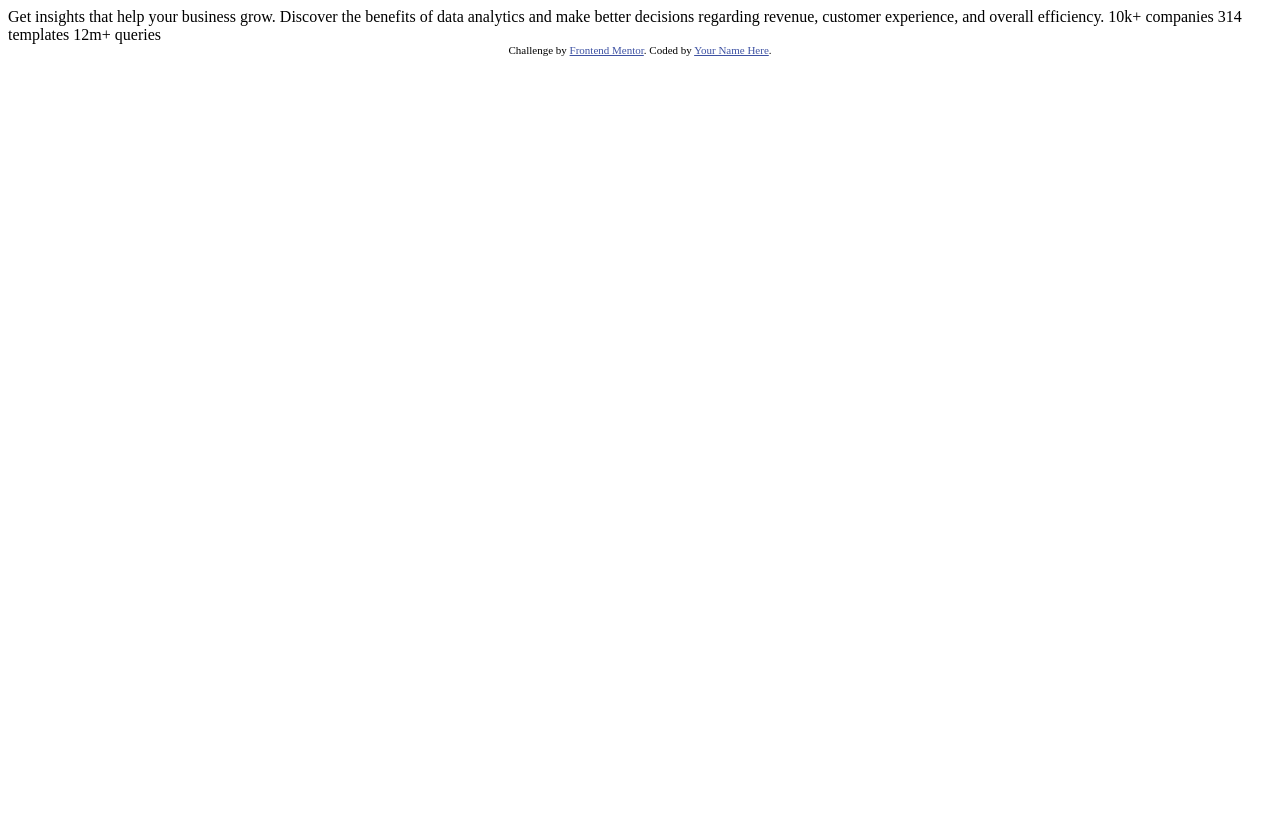
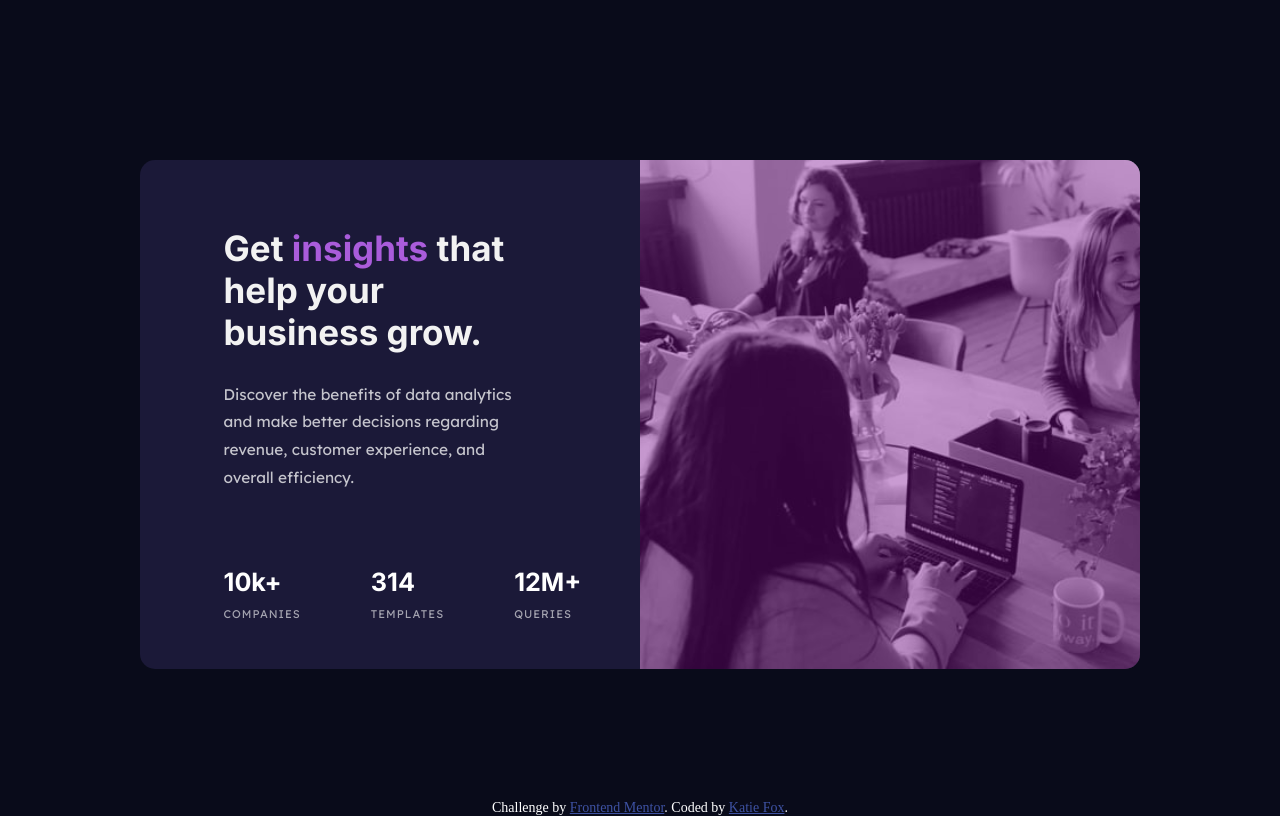
Before and after one commit to ola-show/frontendmentor, a plain HTML site: page stats-preview-card-component-main/index.html in a window 1280 px wide. Drawn offline with Linux system fonts and the light colour scheme.

Commit message:
Finished stats-preview-card project
Finished stats-preview-card project.

```diff
--- a/stats-preview-card-component-main/index.html
+++ b/stats-preview-card-component-main/index.html
@@ -2,32 +2,73 @@
 <html lang="en">
 <head>
   <meta charset="UTF-8">
-  <meta name="viewport" content="width=device-width, initial-scale=1.0"> <!-- displays site properly based on user's device -->
+  <!-- displays site properly based on user's device -->
+  <meta name="viewport" content="width=device-width, initial-scale=1.0">
 
+    <!-- Imports the CSS for the page -->
+    <link rel="stylesheet" href="styles/index.css">
+
+    <!-- Icon and Title: Shows up in browser tab -->
   <link rel="icon" type="image/png" sizes="32x32" href="./images/favicon-32x32.png">
+  <title>Frontend Mentor | Stats preview card component | Katie Fox</title>
 
-  <title>Frontend Mentor | Stats preview card component</title>
-
-  <!-- Feel free to remove these styles or customise in your own stylesheet 👍 -->
-  <style>
-    .attribution { font-size: 11px; text-align: center; }
-    .attribution a { color: hsl(228, 45%, 44%); }
-  </style>
 </head>
 <body>
+  <!-- Makes an invisible box around everything -->
+  <div id="showbox"  class="row">
+    <!-- Holds 2 main boxes -->
+    <div id="bigbox">
+      <!-- Top Box: Holds image of workers -->
+      <div id="topbox">
+      </div>
+      <!-- Bottom Box: Holds text and stats containers -->
+      <div id="bottombox">
+        <div id="textarea">
+          <!-- Text inside box -->
+          <h1>
+            Get <span id="highlight">insights</span> that help your business grow.
+          </h1>
+          <p>
+            Discover the benefits of data analytics and make better decisions regarding revenue, customer experience, and overall efficiency.
+          </p>
+        </div>
+        <div id="statsbox">
+          <!-- Left stats container -->
+          <div class="stats">
+            <div class="k">
+              10k+
+            </div>
+            <div class="what">
+              Companies
+            </div>
+          </div>
+          <!-- Center stats container -->
+          <div class="stats">
+            <div class="k">
+              314
+            </div>
+            <div class="what">
+              Templates
+            </div>
+          </div>
+          <!-- Right stats container -->
+          <div class="stats">
+            <div class="k">
+              12M+
+            </div>
+            <div class="what">
+              Queries
+            </div>
+          </div>
+        </div>
+      </div>
+    </div>
+  </div>
 
-  Get insights that help your business grow.
-
-  Discover the benefits of data analytics and make better decisions regarding revenue, customer
-  experience, and overall efficiency.
-
-  10k+ companies
-  314 templates
-  12m+ queries
-
-  <div class="attribution">
+  <!-- Code by FrontEndMentor.io -->
+  <div id="attribution">
     Challenge by <a href="https://www.frontendmentor.io?ref=challenge" target="_blank">Frontend Mentor</a>.
-    Coded by <a href="#">Your Name Here</a>.
+    Coded by <a href="#">Katie Fox</a>.
   </div>
 </body>
 </html>
--- /dev/null
+++ b/stats-preview-card-component-main/styles/index.css
@@ -0,0 +1,250 @@
+/* Imports Inter font 400 and 700 weight */
+@import url('https://fonts.googleapis.com/css2?family=Inter:wght@400;700&display=swap');
+
+/* Imports Lexend Deca font 400 weight */
+@import url('https://fonts.googleapis.com/css2?family=Lexend+Deca&display=swap');
+
+/* Sets universal CSS variables */
+:root {
+    --primary-color: hsl(244, 38%, 16%);
+    --secondary-color: hsl(277, 64%, 61%);
+    --text-head-num: hsl(0, 0%, 100%);
+    --text-main: hsla(0, 0%, 100%, 0.75);
+    --text-stat: hsla(0, 0%, 100%, 0.6);
+}
+
+/* Makes every element into a box that includes margins and padding. */
+* {
+    box-sizing: border-box;
+    margin: 0;
+    padding: 0;
+}
+
+
+/* ELEMENT FORMATTING */
+/* Place all element formatting here. */
+
+/* Effects all elements */
+html {
+    /* Background sized for mobile first  */
+    background-color: hsl(233, 47%, 7%);
+    font-size: 15px;
+}
+
+
+/* CLASS FORMATTING */
+/* Place all class formatting here. */
+
+/* Formats boxes containing numbers and labels */
+.stats {
+    margin: 1.4em;
+}
+
+/* Formats numbers in stats box */
+.k {
+    color: var(--text-head-num);
+    font-family: 'Inter', sans-serif;
+    font-size: 2.2em;
+    font-weight: 700;
+    padding-bottom: 0.4em;
+}
+
+/* Formats words in stats box */
+.what {
+    color: var(--text-stat);
+    font-family: 'Lexend Deca', sans-serif;
+    font-size: 1.2em;
+    font-weight: 400;
+    letter-spacing: 1px;
+    text-transform: uppercase;
+}
+
+
+/* ID FORMATTING */
+/* Place all id formatting here. */
+
+/* Makes a foundation the size of the view height */
+#showbox {
+    padding: 8em 0;
+}
+
+/* Formats the main container */
+#bigbox {
+    margin: auto;
+    width: 85%;
+    background-color: var(--primary-color);
+    display: flex;
+    flex-direction: column;
+    border-radius: 15px;
+}
+
+/* Formats the top box */
+#topbox {
+    aspect-ratio: 1.3 / 1;
+    background-image: url(../images/image-header-mobile.jpg);
+    background-repeat: no-repeat;
+    background-size: cover;
+    width: 100%;
+    border-radius: 15px 15px 0 0;
+    display: block;
+    margin-left: auto;
+    margin-right: auto;
+    position: relative;
+}
+
+/* Makes the tint over the picture */
+#topbox:before {
+    content: "";
+    display: block;
+    position: absolute;
+    top: 0;
+    bottom: 0;
+    left: 0;
+    right: 0;
+    background: hsla(290, 90%, 30%, 0.404);
+    z-index: 1;
+    border-radius: 15px 15px 0 0;
+}
+
+/* Formats the bottom box */
+#bottombox {
+    border-radius: 0 0 15px 15px;
+    padding: 1.5em;
+    display: flex;
+    flex-direction: column;
+    text-align: center;
+}
+
+/* Formats text area */
+#textarea {
+    margin-bottom: 2em;
+}
+
+/* Formats heading in text area */
+#textarea h1 {
+    color: hsl(0, 0%, 95%);
+    font-family: 'Inter', sans-serif;
+    font-weight: 700;
+    font-size: 2.5em;
+    margin: 1em 0 0.6em 0;
+}
+
+/* Highlights word */
+#highlight {
+    color: var(--secondary-color);
+}
+
+/* Formats paragraph in text area */
+#textarea p {
+    color: var(--text-main);
+    font-family: 'Lexend Deca', sans-serif;
+    font-weight: 400;
+    font-size: 1.45em;
+    line-height: 1.5;
+}
+
+/* Formats box holding 3 stats containers */
+#statsbox {
+    display: flex;
+    flex-direction: column;
+}
+
+/* Code by FrontEndMentor.io */
+/* Formats the footer */
+#attribution {
+    color: white;
+    font-size: 1em;
+    text-align: center;
+}
+
+/* Code by FrontEndMentor.io */
+/* Formats the footer links */
+#attribution a {
+    color: hsl(228, 45%, 44%);
+}
+
+/* Responsive CSS */
+
+/* Allows elements to be stacked in rows without filling all 12 columns */
+.row::after,.row::before {
+    content: "";
+    clear: both;
+    display: table;
+}
+
+/* Changes settings at 768px screen size */
+@media only screen and (min-width: 768px) {
+    /* Changes relative size (rem base) */
+    html {
+        font-size: 14px;
+    }
+
+    /* Moves the big box down */
+    #showbox {
+        height: 100vh;
+        padding: 20vh 4vw 0 4vw;
+    }
+
+    /* Changes the orientation of the main container */
+    #bigbox {
+        flex-direction: row-reverse;
+    }
+
+    /* Changes the image and rounded corners on top box */
+    #topbox {
+        width: 50%;
+        background-image: url(../images/image-header-desktop.jpg);
+        border-radius: 0 15px 15px 0;
+    }
+
+    /* Changes the rounded corners on tint of top box */
+    #topbox:before {
+        border-radius: 0 15px 15px 0;
+    }
+
+    /* Changes the rounded corners on the bottom box */
+    #bottombox {
+        width: 50%;
+        border-radius:  15px 0 0 15px;
+        padding: 2em 6em;
+        text-align: left;
+    }
+
+    /* Changes the padding in the text area */
+    #textarea {
+        padding: 0 2em 2em 0;
+    }
+
+    /* Changes the margin of the heading in the text area */
+    #textarea h1 {
+        margin: 1.1em 0 0.8em 0;
+    }
+
+    /* Changes the size and spacing of the paragraph text in the text area */
+    #textarea p {
+        font-size: 1.1em;
+        line-height: 1.8;
+    }
+
+    /* Changes the orientation of the stats */
+    #statsbox {
+        flex-direction: row;
+    }
+
+    /* Changes the margin and padding in stats */
+    .stats {
+        margin: 1.4em 0 1.4em 0;
+        padding: 0 5em 0 0;
+    }
+
+    /* Changes size and padding of numbers in stats box */
+    .k {
+        font-size: 1.8em;
+        padding-bottom: 0.4em;
+    }
+
+    /* Changes size of words in stats box */
+    .what {
+        font-size: .8em;
+    }
+}
```
